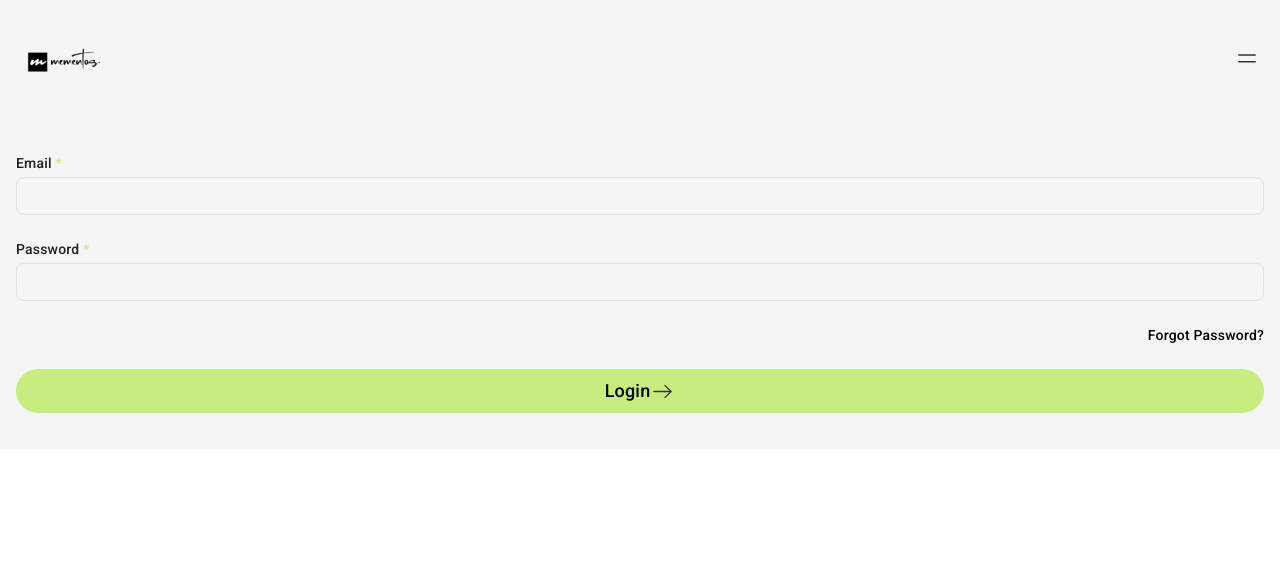
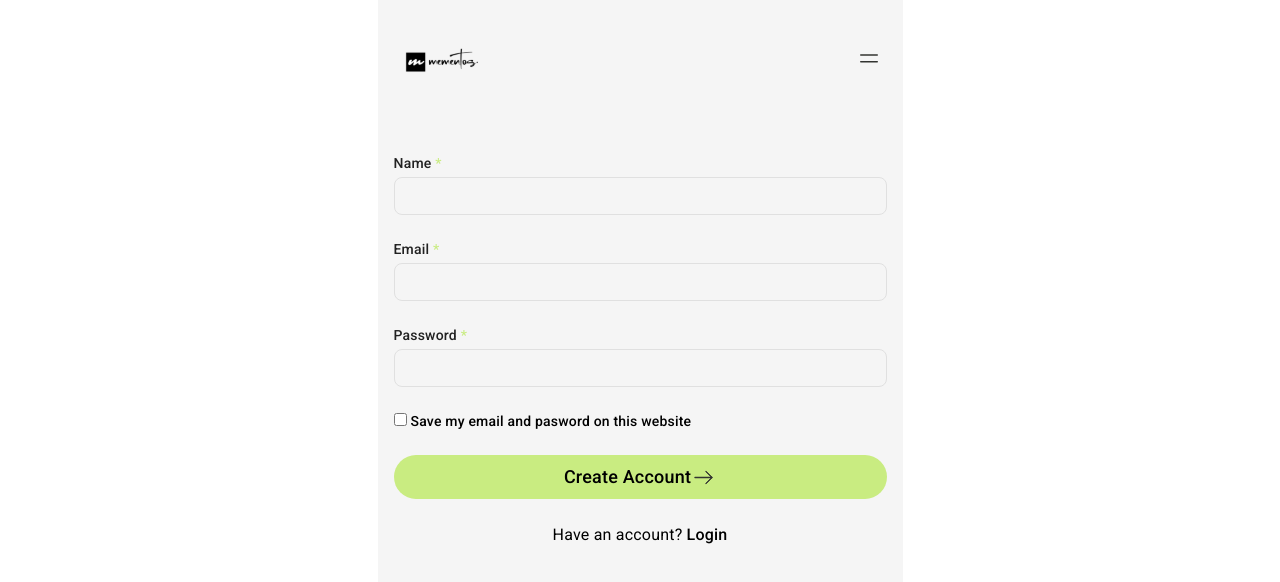
Before and after one commit to Mementos-Print/mementos-frontend, a React (Vite) app: page /auth/user/signup in a window 1280 px wide. Shown: the top 582 px of the page. Built offline with nearby package versions, Linux system fonts and the light colour scheme; no server answers.

Commit message:
update: auth

```diff
--- a/src/App.tsx
+++ b/src/App.tsx
@@ -10,7 +10,7 @@ import PhotoStripe from "./pages/users/PhotoStripe";
 import Polaroid from "./pages/users/Polariod";
 import GetStarted from "./pages/users/GetStarted";
 import Navigation from "./components/layout/Navbar";
-import NewUser from "./pages/users/NewUser";
+// import NewUser from "./pages/users/NewUser";
 import GetStartedAdmin from "./pages/admin/GetStarted";
 import LoginAdmin from "./pages/admin/AdminLogin";
 import AdminPostCardList from "./pages/admin/PostCard";
@@ -18,7 +18,8 @@ import AdminPolariodList from "./pages/admin/Polariod";
 import AdminRoute from "./Routes/AdminRoute";
 import ProtectedRoute from "./pages/auth/ProtectedRoute";
 import useTokenRefresh from "./hooks/useTokenRefresh";
-import SignUp from "./pages/auth/SignUp";
+import SignUp from "./pages/auth/Signup";
+import SignIn from "./pages/auth/Signin";
 
 function App() {
   useTokenRefresh();
@@ -30,7 +31,7 @@ function App() {
         <Route path="/" element={<Navigation />}>
           <Route index={true} element={<Home />} />
           <Route path="/auth/user/">
-            <Route path="signin" element={<NewUser />} />
+            <Route path="signin" element={<SignIn />} />
             <Route path="signup" element={<SignUp />} />
           </Route>
           <Route path="/user/dashboard" element={<ProtectedRoute />}>
--- a/src/components/layout/Navbar.tsx
+++ b/src/components/layout/Navbar.tsx
@@ -4,8 +4,8 @@ import HamburgerDropdownMenu from "../ui/HamburgerDropdownMenu";
 
 const Navigation = () => {
   return (
-    <div>
-      <div className="flex-row flex justify-between items-center w-full px-4 pt-2 pb-2 bg-[#F5F5F5]">
+    <div className="max-w-[525px] mx-auto h-screen bg-[#F5F5F5] overflow-y-auto ">
+      <div className="flex-row flex justify-between items-center w-full px-4 pt-2 pb-2 bg-[#F5F5F5] ">
         <Link to={"/"}>
           <Logo />
         </Link>
--- /dev/null
+++ b/src/components/ui/Auth.tsx
@@ -0,0 +1,64 @@
+import { Link } from "react-router-dom";
+import { ArrowRight } from "../../assets/icons/Icon";
+
+interface FormBodyProps {
+  children: React.ReactNode;
+}
+export const FormBody = ({ children }: FormBodyProps) => {
+  return (
+    <div className="py-9 px-4 bg-[#F5F5F5]">
+      <form className="flex flex-col gap-6 text-sm tracking-[0.2px]">
+        {children}
+      </form>
+    </div>
+  );
+};
+
+interface InputProps {
+  type: string;
+  id: string;
+  label: string;
+}
+export const Input = ({ type, id, label }: InputProps) => {
+  return (
+    <div className="flex flex-col gap-[4px]">
+      <label htmlFor="email" className="text-[#212121]">
+        {label} <span className="text-[#C9EC81]">*</span>
+      </label>
+      <input
+        type={type}
+        id={id}
+        className="focus:outline-[#C9EC81] p-2 rounded-lg border-[#E0E0E0] border bg-[#F5F5F5]"
+      />
+    </div>
+  );
+};
+interface SubmitButtonProps {
+  type: string;
+}
+export const SubmitButton = ({ type }: SubmitButtonProps) => {
+  return (
+    <div className="bg-[#C9EC81] rounded-[60px] py-2 text-lg flex items-center justify-center gap-focus:outline-[#C9EC81]">
+      <button type="submit">{type} </button>
+      <ArrowRight />
+    </div>
+  );
+};
+
+interface FormFootProps {
+  ques: string;
+  option: string;
+  linkTo: string;
+}
+export const FormFoot = ({ ques, option, linkTo }: FormFootProps) => {
+  return (
+    <>
+      <p className="text-base font-normal text-center">
+        {ques}{" "}
+        <Link to={linkTo}>
+          <span className="font-medium">{option}</span>
+        </Link>
+      </p>
+    </>
+  );
+};
--- a/src/pages/Home.tsx
+++ b/src/pages/Home.tsx
@@ -1,16 +1,15 @@
 // Landing Page
 
-import { motion } from "framer-motion"
-import { ArrowRight, BackgroundGradientsEllipses } from "../assets/icons/Icon"
-import { Link } from "react-router-dom"
+import { motion } from "framer-motion";
+import { ArrowRight } from "../assets/icons/Icon";
+import { Link } from "react-router-dom";
 
 const Home = () => {
-
   return (
-        <div className="kanit-medium ">
-            <div className="absolute inset-0 w-full h-full child:w-full -z-10 object-cover md:object-fill">
+    <div className="kanit-medium pb-[101px] pt-[91px]">
+      {/* <div className="absolute inset-0 w-full h-full child:w-full -z-10 object-cover md:object-fill">
         <BackgroundGradientsEllipses />
-            </div>
+      </div> */}
 
       <motion.div
         initial={{ opacity: 0, y: 20 }}
@@ -21,15 +20,21 @@ const Home = () => {
         <div className="px-5 relative z-10 flex flex-col gap-2 items-center justify-center text-center w-full h-fit">
           {/* Main section */}
           <div className="pt-2 pb-4">
-                        <h1 className="text-[34px]/9 kanit-semibold">Inking your memories</h1>
+            <h1 className="text-[34px]/9 kanit-semibold">
+              Inking your memories
+            </h1>
           </div>
 
           <div className="block mx-auto">
-                        <img src="/images/LandingPageImage.jpg" alt="Mementos print image" />;
+            <img
+              src="/images/LandingPageImage.jpg"
+              alt="Mementos print image"
+            />
+            ;
           </div>
 
           <div className="w-full lg:w-1/2 py-2 px-4 bg-secondary rounded-full">
-                        <Link to='/auth/user/signin' className="" >
+            <Link to="/auth/user/signin" className="">
               <div className="w-full flex flex-row gap-6 items-center justify-center">
                 <p className="text-[20px] kanit-regular">Get Started</p>
                 <div className="">
@@ -41,7 +46,7 @@ const Home = () => {
         </div>
       </motion.div>
     </div>
-    )
-}
+  );
+};
 
-export default Home
+export default Home;
--- a/src/pages/auth/Signin.tsx
+++ b/src/pages/auth/Signin.tsx
@@ -0,0 +1,18 @@
+import { FormBody, FormFoot, Input, SubmitButton } from "../../components/ui/Auth";
+
+const SignIn = () => {
+  return (
+    <FormBody>
+      <Input type="name" id="name" label="Name" />
+      <Input type="email" id="email" label="Email" />
+      <p className="text-right mb-11">Forgot Password?</p>
+      <SubmitButton type="Login" />
+      <FormFoot
+        ques="Don't have an account?"
+        option="Create Account"
+        linkTo="/auth/signup" />
+    </FormBody>
+  );
+};
+
+export default SignIn;
--- a/src/pages/auth/Signup.tsx
+++ b/src/pages/auth/Signup.tsx
@@ -1,36 +1,29 @@
-import { ArrowRight } from "../../assets/icons/Icon";
+import {
+  FormBody,
+  FormFoot,
+  Input,
+  SubmitButton,
+} from "../../components/ui/Auth";
 
 const SignUp = () => {
   return (
-    <div className="py-9 px-4 bg-[#F5F5F5]">
-      <form className="font-mediu flex flex-col gap-6 text-sm tracking-[0.2px]">
-        <div className="flex flex-col gap-[4px]">
-          <label htmlFor="email" className="text-[#212121]">
-            Email <span className="text-[#C9EC81]">*</span>
-          </label>
-          <input
-            type="email"
-            id="email"
-            className="focus:outline-[#C9EC81] p-2 rounded-lg border-[#E0E0E0] border bg-[#F5F5F5]"
-          />
-        </div>
-        <div className="flex flex-col gap-[4px]">
-          <label htmlFor="password" className="text-[#212121]">
-            Password <span className="text-[#C9EC81]">*</span>
-          </label>
-          <input
-            type="password"
-            id="password"
-            className="focus:outline-[#C9EC81] p-2 rounded-lg border-[#E0E0E0] border bg-[#F5F5F5]"
-          />
-        </div>
-        <p className="text-right">Forgot Password?</p>
-        <div className="bg-[#C9EC81] rounded-[60px] py-2 text-lg flex items-center justify-center gap-focus:outline-[#C9EC81] 2">
-          <button type="submit">Login </button>
-          <ArrowRight />
-        </div>
-      </form>
-    </div>
+    <FormBody>
+      <Input type="name" id="name" label="Name" />
+      <Input type="email" id="email" label="Email" />
+      <Input type="password" id="password" label="Password" />
+      <div>
+        <input type="checkbox" className="mr-1" />
+        <span className="mb-11 text-sm">
+          Save my email and pasword on this website
+        </span>
+      </div>
+      <SubmitButton type="Create Account" />
+      <FormFoot
+        ques="Have an account?"
+        option="Login"
+        linkTo="/auth/signin"
+      />
+    </FormBody>
   );
 };
 
```
Lines whose indentation alone changed are shown as unchanged.
